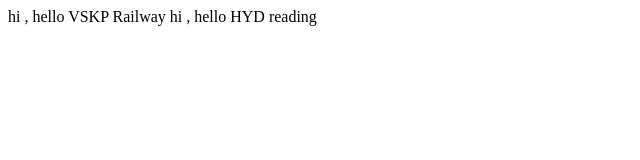
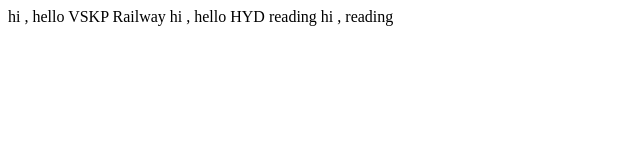
Before and after one commit to rohithnani1234/Day-16, a plain HTML site: page index.html in a window 1280 px wide. Shown: the full height of the page, 0-640 px from the left. Drawn offline with Linux system fonts and the light colour scheme.

Commit message:
reading VSKP

```diff
--- a/index.html
+++ b/index.html
@@ -8,5 +8,6 @@
 <body>
   hi , hello VSKP Railway
   hi , hello HYD reading
+  hi , reading
 </body>
 </html>
```
